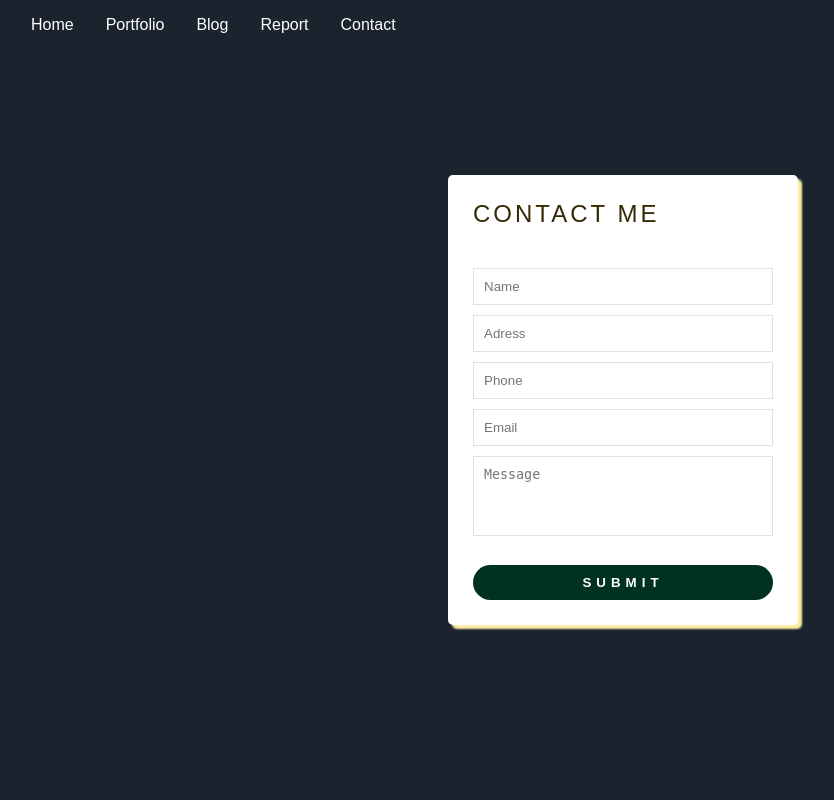
After one commit to ria18123/webdevelopment-assignment1, a PHP site: page /Contact.html in a window 1280 px wide. The commit adds this page. Shown: the whole page, without its empty margins (17-851 px from the left). Run offline with PHP 8.4, Linux system fonts and the light colour scheme.

Commit message:
Add files via upload
Report file and contact page created

```diff
--- a/webdevelopment assignmrnt1/Portfolio.html
+++ b/webdevelopment assignmrnt1/Portfolio.html
@@ -6,7 +6,7 @@
     <meta name="viewport" content="width=device-width, initial-scale=1.0">
     <title>Portfolio page</title>
     <link href="https://fonts.googleapis.com/css2?family=Teko:wght@300&display=swap" rel="stylesheet">
-    <link rel="stylesheet" href="Portfolio.css">
+    <link rel="stylesheet" href="style.css">
 </head>
 <body>
 
@@ -18,8 +18,8 @@
         <li><a href="index.html" class="menu-item">Home</a></li>
         <li><a href="Portfolio.html" class="menu-item">Portfolio</a></li>
         <li><a href="#" class="menu-item">Blog</a></li>
-        <li><a href="#" class="menu-item">Report</a></li>
-        <li><a href="#" class="menu-item">Contact</a></li>
+        <li><a href="report.html" class="menu-item">Report</a></li>
+        <li><a href="contact.html" class="menu-item">Contact</a></li>
       </ul>
     </header>
     <div class="wrapper">
--- /dev/null
+++ b/webdevelopment assignmrnt1/contact.html
@@ -0,0 +1,51 @@
+<!DOCTYPE html>
+<html lang="en">
+<head>
+  <meta charset="UTF-8">
+  <title>Contact Form Validation - Experiment 4</title>
+
+  <link rel="stylesheet" href="style.css">
+  <script src="scripts.js"></script>
+   <script src="main.js" defer></script>
+</head>
+<body>
+  <header class="header">
+      <div class="menu-btn">
+        <div class="menu-btn__lines"></div>
+      </div>
+      <ul class="menu-items">
+        <li><a href="index.html" class="menu-item">Home</a></li>
+        <li><a href="Portfolio.html" class="menu-item">Portfolio</a></li>
+        <li><a href="#" class="menu-item">Blog</a></li>
+        <li><a href="report.html" class="menu-item">Report</a></li>
+        <li><a href="Contact.html" class="menu-item">Contact</a></li>
+      </ul>
+    </header>
+
+<div class="wrapper_contact">
+  <h2>Contact Me</h2>
+  <div id="error_message"></div>
+  <form id="myform" onsubmit="return validate();">
+    <div class="input_field">
+        <input type="text" placeholder="Name" id="name">
+    </div>
+    <div class="input_field">
+        <input type="text" placeholder="Adress" id="Adress">
+    </div>
+    <div class="input_field">
+        <input type="text" placeholder="Phone" id="phone">
+    </div>
+    <div class="input_field">
+        <input type="text" placeholder="Email" id="email">
+    </div>
+    <div class="input_field">
+        <textarea placeholder="Message" id="message"></textarea>
+    </div>
+    <div class="btn">
+        <input type="submit">
+    </div>
+  </form>
+</div>
+
+</body>
+</html>
--- a/webdevelopment assignmrnt1/index.html
+++ b/webdevelopment assignmrnt1/index.html
@@ -4,7 +4,6 @@
     <meta charset="UTF-8" />
     <meta name="viewport" content="width=device-width, initial-scale=1.0" />
     <link rel="stylesheet" href="style.css" />
-    <link rel="stylesheet" href="Portfolio.css" />
     <script src="main.js" defer></script>
     <title>Responive Website Build</title>
   </head>
@@ -17,8 +16,8 @@
         <li><a href="#" class="menu-item">Home</a></li>
         <li><a href="Portfolio.html" class="menu-item">Portfolio</a></li>
         <li><a href="#" class="menu-item">Blog</a></li>
-        <li><a href="#" class="menu-item">Report</a></li>
-        <li><a href="#" class="menu-item">Contact</a></li>
+        <li><a href="report.html" class="menu-item">Report</a></li>
+        <li><a href="contact.html" class="menu-item">Contact</a></li>
       </ul>
     </header>
 
--- /dev/null
+++ b/webdevelopment assignmrnt1/scripts.js
@@ -0,0 +1,39 @@
+function validate(){
+  var name = document.getElementById("name").value;
+  var subject = document.getElementById("subject").value;
+  var phone = document.getElementById("phone").value;
+  var email = document.getElementById("email").value;
+  var message = document.getElementById("message").value;
+  var error_message = document.getElementById("error_message");
+
+  error_message.style.padding = "10px";
+
+  var text;
+  if(name.length < 5){
+    text = "Please Enter valid Name";
+    error_message.innerHTML = text;
+    return false;
+  }
+  if(subject.length < 5){
+    text = "Please Enter Correct Subject";
+    error_message.innerHTML = text;
+    return false;
+  }
+  if(isNaN(phone) || phone.length != 10){
+    text = "Please Enter A Valid Phone Number";
+    error_message.innerHTML = text;
+    return false;
+  }
+  if(email.indexOf("@") == -1 || email.length < 6){
+    text = "Please Enter valid Email";
+    error_message.innerHTML = text;
+    return false;
+  }
+  if(message.length <= 140){
+    text = "Please Enter More Than 50 Characters";
+    error_message.innerHTML = text;
+    return false;
+  }
+  alert("Form Submitted Successfully!");
+  return true;
+}
--- a/webdevelopment assignmrnt1/style.css
+++ b/webdevelopment assignmrnt1/style.css
@@ -27,7 +27,7 @@ body {
 
 .header a {
   text-decoration: none;
-  color: #111111;
+  color: #fff;
   font-size: 2rem;
 }
 
@@ -63,7 +63,7 @@ body {
 .menu-btn__lines::after {
   width: 1.5rem;
   height: 0.1rem;
-  background-color: #111111;
+  background-color: #fff;
   transition: all 0.5s ease-in-out;
 }
 .menu-btn__lines::before,
@@ -73,6 +73,7 @@ body {
 }
 .menu-btn__lines::before {
   transform: translateY(-0.5rem);
+  box-shadow: 0 0 10px #fff, 0 0 20px #fff, 0 0 40px #fff, 0 0 80px #fff, 0 0 120px #fff, 0 0 160px #fff;
 }
 .menu-btn__lines::after {
   transform: translateY(0.5rem);
@@ -171,6 +172,276 @@ body {
 
 /*home section ends */
 
+/* Extracuricular page begins */
+.wrapper{
+    width: 80%;
+    padding: 30px 0;
+    margin: auto;
+    text-align: center;
+}
+.section-header{
+    text-transform: uppercase;
+    line-height: 100px;
+    padding-bottom: 30px;
+    font-size: 50px;
+    color: #fff;
+    letter-spacing: 2px;
+    margin: auto;
+
+}
+.content {
+  padding: 10%;
+}
+
+.content h2 {
+  font-size: 30px;
+  text-transform: uppercase;
+  margin-bottom: 15px;
+}
+.content p {
+  line-height: 1.5;
+}
+.main-content{
+    width: 100%;
+    display: grid;
+    grid-template-columns: repeat(auto-fit, minmax(300px, 1fr));
+    grid-main-content-gap: 25px;
+    grid-column-gap: 15px;
+    margin-left: 0;
+    margin-right: 0;
+    margin-top: 0;
+    margin-bottom: 0;
+}
+.main-content .box{
+    position: relative;
+    cursor: pointer;
+    margin-bottom: 15px;
+    box-shadow: 15px 15px 40px rgba(0, 0, 0, 0.15);
+    height: 250px;
+    overflow: hidden;
+}
+.main-content .box::before{
+    content: '';
+    position: absolute;
+    top: 0;
+    right: 0;
+    width: 5px;
+    height: 100%;
+    transition: all 0.3s ease-in-out;
+}
+.main-content .box:hover:before{
+    top: 0;
+    right: calc(100% - 5px);
+    z-index: 10;
+}
+.main-content .box img{
+    width: 100%;
+    height: 100%;
+    object-fit: cover;
+}
+.main-content .box .img-text {
+    position: absolute;
+    display: flex;
+    justify-content: center;
+    align-items: center;
+    background: rgba(255,255,255,0.9);
+    width: 100%;
+    height: 100%;
+    top: 0;
+    right: 100%;
+    transition: all 0.5s ease-in-out;
+}
+.main-content .box:hover .img-text{
+    top: 0;
+    right: 0;
+}
+
+/* Extracuricular page ends */
+
+/*contact page begin*/
+body{
+  background: #1B232F;
+}
+
+.wrapper_contact{
+  position: absolute;
+  top: 50%;
+  left: 50%;
+  transform: translate(-50%,-50%);
+  max-width: 350px;
+  width: 100%;
+  background: #fff;
+  padding: 25px;
+  border-radius: 5px;
+  box-shadow: 4px 4px 2px rgba(254,236,164,1);
+}
+
+.wrapper_contact h2{
+  text-align: center;
+  margin-bottom: 20px;
+  text-transform: uppercase;
+  letter-spacing: 3px;
+  color: #332902;
+}
+
+.wrapper_contact .input_field{
+  margin-bottom: 10px;
+}
+
+.wrapper_contact .input_field input[type="text"],
+.wrapper_contact textarea{
+  border: 1px solid #e0e0e0;
+  width: 100%;
+  padding: 10px;
+}
+
+.wrapper_contact textarea{
+  resize: none;
+  height: 80px;
+}
+
+.wrapper_contact .btn input[type="submit"]{
+  border: 0px;
+  margin-top: 15px;
+  padding: 10px;
+  text-align: center;
+  width: 100%;
+  background: #013220;
+  color: #fff;
+  text-transform: uppercase;
+  letter-spacing: 5px;
+  font-weight: bold;
+  border-radius: 25px;
+  cursor: pointer;
+}
+
+#error_message{
+  margin-bottom: 20px;
+  background: #fe8b8e;
+  padding: 0px;
+  text-align: center;
+  font-size: 14px;
+  transition: all 0.5s ease;
+}
+/*contact page end*/
+
+
+/* report starts */
+
+}
+.header-left {
+    display: grid;
+    align-items: center;
+    font-size: 2rem;
+}
+
+.header-right{
+    width: 100%;
+    display: grid;
+    justify-items: end;
+}
+.header-right p{
+    display: inline;
+}
+
+.blue{
+    background:#173e43;
+    color:#fff;
+    padding: 0.5rem;
+    border-radius: 0.3rem;
+    margin-bottom: 8px;
+}
+
+
+
+@media (max-width:767px){
+ .header-right{
+    font-size: 11px;
+  }
+}
+.section_report{
+  margin-top: 70px;
+  opacity: auto;
+  padding-bottom: 40px;
+}
+h1{
+    margin: 0 auto;
+    text-align: right;
+    width: 390px;
+    font-weight: 500;
+    margin-bottom: 10px;
+}
+h2{
+    margin: 0;
+    font-weight: 400;
+    display: inline-block;
+}
+.box-r{
+    background: #fff;
+    width: 50rem;
+    padding: 3rem;
+    margin: 1rem auto;
+    border-radius: 0.5rem;
+    background: rgb(240, 239, 239);
+}
+.header-r{
+    display: grid;
+    grid-template-columns: 40% 60%;
+}
+.img-index{
+  width: 600px;
+}
+.img-cv{
+  width: 600px;
+}
+.img-portfolio{
+  width: 600px;
+}
+.img-call{
+  width: 600px;
+}
+.img-prob{
+  width: 600px;
+}
+
+@media (max-width:760px){
+
+  h1 {
+    margin: 0 auto;
+    text-align: right;
+    width: 220px;
+    font-weight: 500;
+    margin-bottom: 10px
+  }
+  .section_report{
+    overflow: hidden;
+    padding-bottom: 30px;
+}
+  .box-r{
+    width: 15rem;
+  }
+  .box-r{
+    margin-top: 10px;
+    padding: 1.5rem;
+    width: 370px;
+  }
+  .img-index{
+      width: 250px;
+    }
+    .img-blog{
+      width: 250px;
+    }
+    .img-portfolio{
+      width: 250px;
+    }
+    .img-call{
+      width: 250px;
+    }
+    .img-prob{
+      width: 250px;
+    }
+}
+/* report ends */
 
 /* media query for tablet devices */
 @media (max-width: 1023px) {
```
Also changed, not shown: webdevelopment assignmrnt1/report.html (added, +209 -0 lines).
